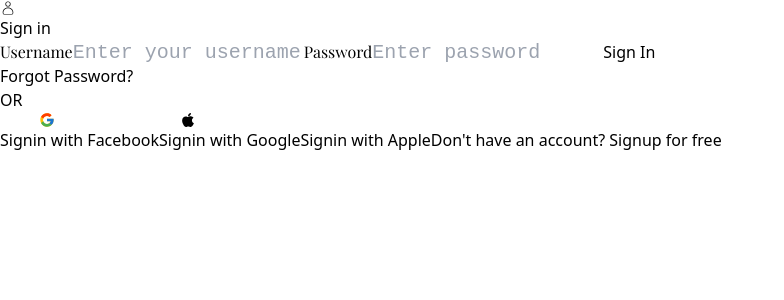
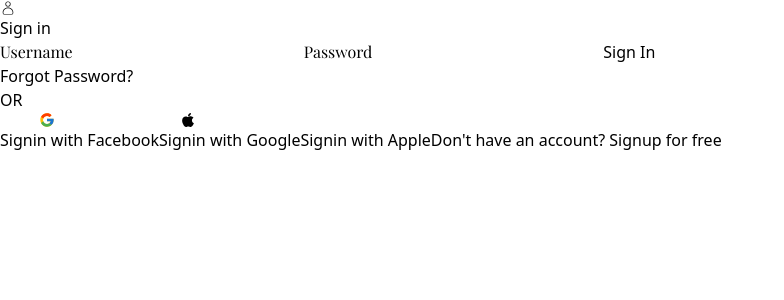
Before and after one commit to mrrmartin01/fitness-trainer, a React (Vite) app: page / in a window 1280 px wide. Shown: the top 300 px of the page, without its empty margins (0-784 px from the left). Built offline with nearby package versions, Linux system fonts and the light colour scheme; a web font is replaced by a local one.

Commit message:
cleaning the login page

```diff
--- a/src/components/InputField.jsx
+++ b/src/components/InputField.jsx
@@ -1,18 +1,17 @@
 import PropTypes from 'prop-types'; // Import PropTypes
 import './inputfield.css';
 
-function InputField({ placeholder, type, className, label,onChange, autoComplete }) {
+function InputField({ type, className, label,onChange, autoComplete }) {
   return (
     <>
       <label className="mt-1 label-style">{label}</label>
-      <input type={type} className={className} placeholder={placeholder} onChange={onChange} autoComplete={autoComplete} />
+      <input type={type} className={className} onChange={onChange} autoComplete={autoComplete} />
     </>
   );
 }
 
 // Define PropTypes for the component
 InputField.propTypes = {
-  placeholder: PropTypes.string.isRequired,
   type: PropTypes.string.isRequired,
   className: PropTypes.string.isRequired,
   label: PropTypes.string.isRequired,
--- a/src/pages/Login.jsx
+++ b/src/pages/Login.jsx
@@ -17,7 +17,6 @@
 
   const navigate = useNavigate();
 
-
   const handleSubmit = (e) => {
     e.preventDefault();
     console.log("Username:", username);
@@ -25,11 +24,10 @@
 
     if (username === "" || Password === "") {
       setError("Please enter your username and password");
-    } else if (
-      username !== mockData[0].username ||
-      Password !== mockData[0].Password
-    ) {
-      setError("Wrong username or password");
+    } else if (username !== mockData[0].username) {
+      setError("Wrong username");
+    } else if (Password != mockData[0].Password) {
+      setError("Wrong password");
     } else if (
       username === mockData[0].username &&
       Password === mockData[0].Password
@@ -40,26 +38,24 @@
 
   return (
     <>
-      <div className="flex justify-center items-center flex-col w-[fit-content] mx-auto">
+      <div className="flex justify-center bg-purple-200 border-4 items-center px-10 flex-col w-[40%] mt-4 rounded-2xl mx-auto">
         <ProfilePic />
         <p className="text-lg font-bold text-gray-700 uppercase">Sign in</p>
-        <form className="flex justify-start items-start flex-col">
+        <form className="flex justify-start items-start w-full flex-col">
           <InputField
             label="Username"
             value={username}
             onChange={(e) => setUserName(e.target.value)}
-            placeholder="Enter your username"
-            className="w-[400px] h-10 rounded-lg p-2 bg-white border-2 border-gray-300 user-input"
+            className="w-full h-10 rounded-lg p-2 bg-white border-2 border-gray-300 user-input"
             type="text"
           />
 
           <InputField
             label="Password"
             value={Password}
-            autoComplete = "current-password"
+            autoComplete="current-password"
             onChange={(e) => setPassword(e.target.value)}
-            placeholder="Enter password"
-            className="w-[400px] h-10 rounded-lg p-2 bg-white border-2 border-gray-300 user-input"
+            className="w-full h-10 rounded-lg p-2 bg-white border-2 border-gray-300 user-input"
             type="password"
           />
           <Button
```
